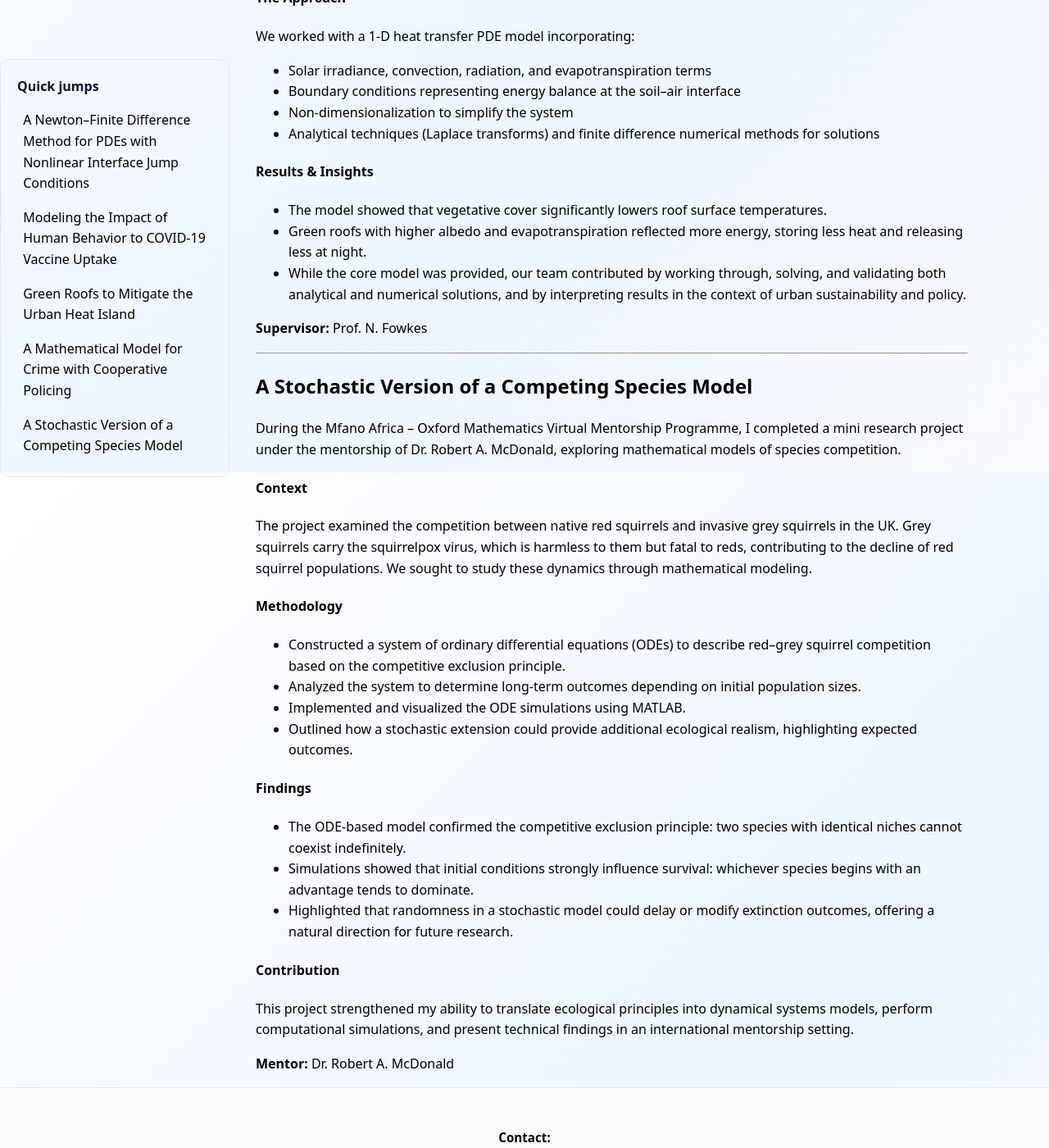
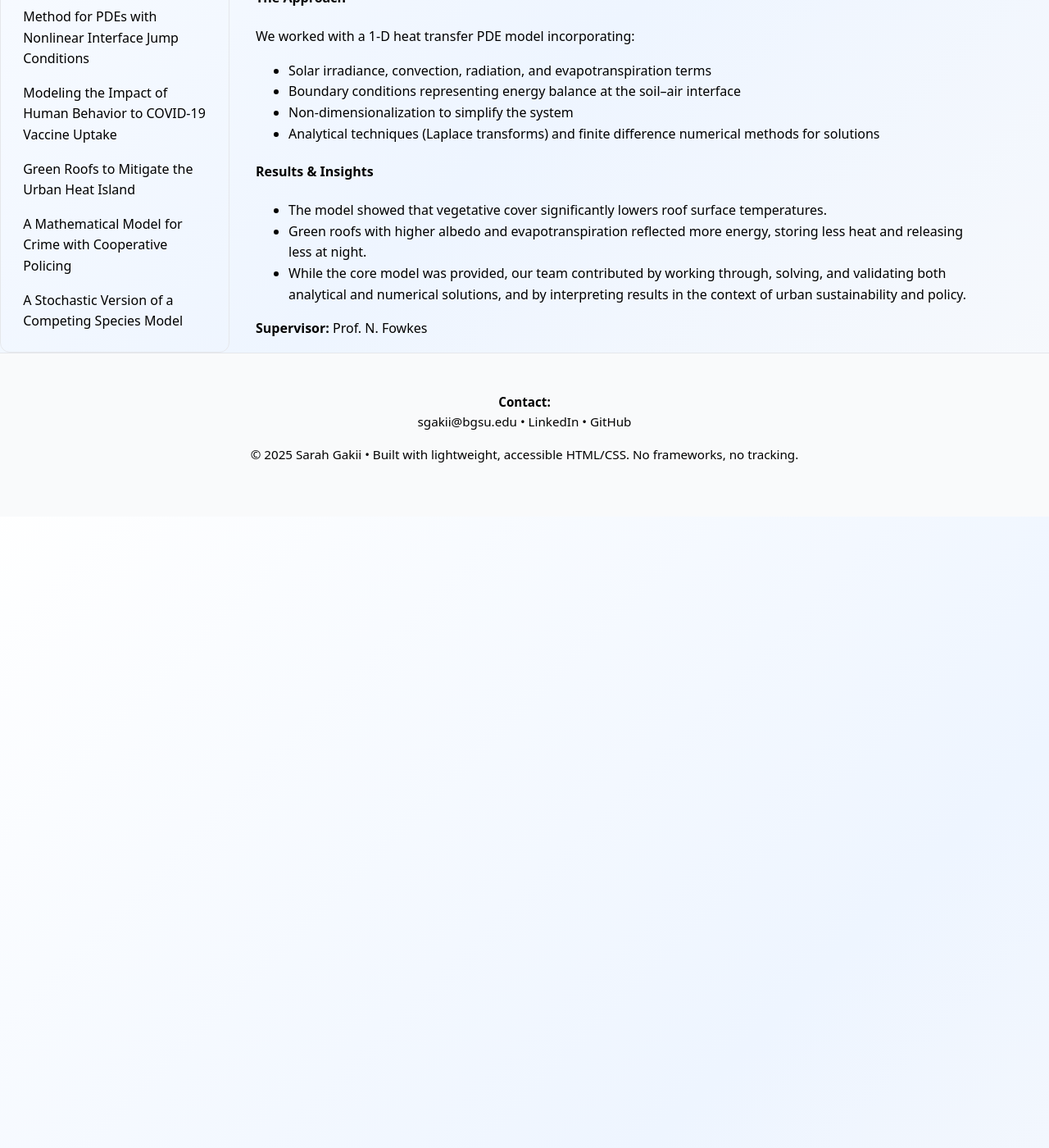
Before and after one commit to SARAH-GAKII/sarah-gakii.github.io, a Jekyll site: the page built from research.md, in a window 1280 px wide and 1400 px high, scrolled down 3624 px. Shown: the whole window at 82% size. Built offline with Jekyll 4.4.1, drawn with Linux system fonts in a browser that asks for light colours; after the commit the page ends 4254 px from its top, so only the background shows below that.

Commit message:
Update research.md

```diff
--- a/research.md
+++ b/research.md
@@ -132,32 +132,5 @@ We worked with a 1-D heat transfer PDE model incorporating:
 
 **Supervisor:** Prof. N. Fowkes
 
----
-
-
-## A Stochastic Version of a Competing Species Model
-
-During the Mfano Africa – Oxford Mathematics Virtual Mentorship Programme, I completed a mini research project under the mentorship of Dr. Robert A. McDonald, exploring mathematical models of species competition.
-
-#### Context
-The project examined the competition between native red squirrels and invasive grey squirrels in the UK. Grey squirrels carry the squirrelpox virus, which is harmless to them but fatal to reds, contributing to the decline of red squirrel populations. We sought to study these dynamics through mathematical modeling.
-
-#### Methodology
-- Constructed a system of ordinary differential equations (ODEs) to describe red–grey squirrel competition based on the competitive exclusion principle.
-- Analyzed the system to determine long-term outcomes depending on initial population sizes.
-- Implemented and visualized the ODE simulations using MATLAB.
-- Outlined how a stochastic extension could provide additional ecological realism, highlighting expected outcomes.
-
-#### Findings
-- The ODE-based model confirmed the competitive exclusion principle: two species with identical niches cannot coexist indefinitely.
-- Simulations showed that initial conditions strongly influence survival: whichever species begins with an advantage tends to dominate.
-- Highlighted that randomness in a stochastic model could delay or modify extinction outcomes, offering a natural direction for future research.
-
-#### Contribution
-This project strengthened my ability to translate ecological principles into dynamical systems models, perform computational simulations, and present technical findings in an international mentorship setting.
-
-**Mentor:** Dr. Robert A. McDonald
-
-
   </div>
 </div>
```
